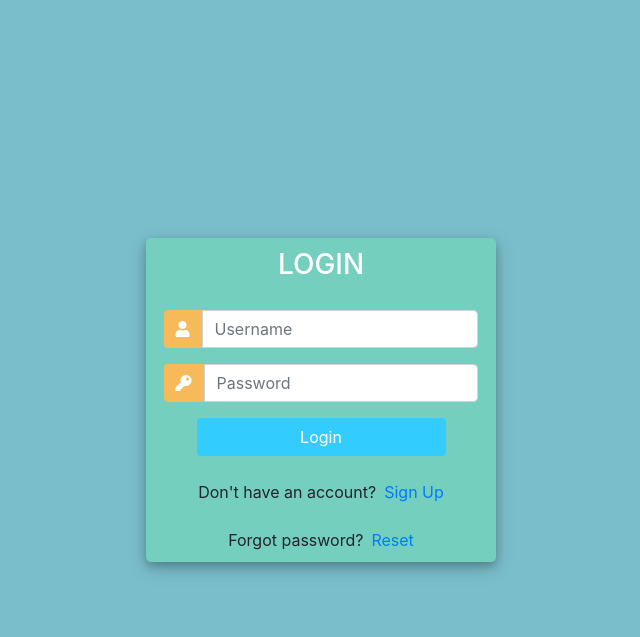
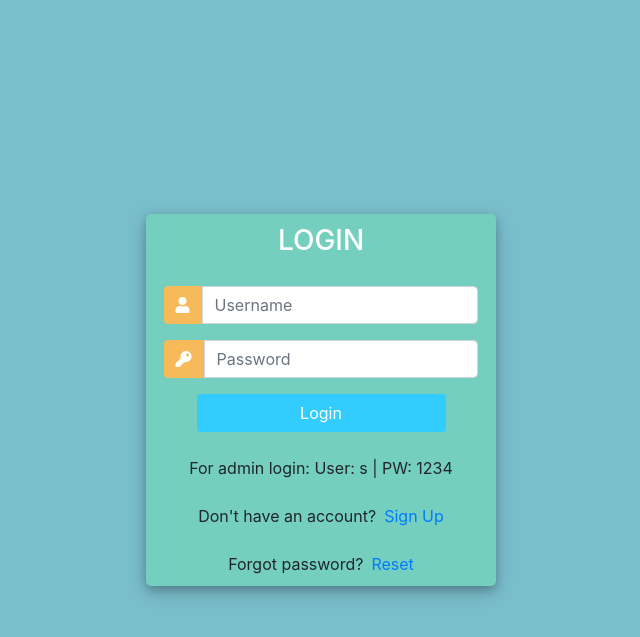
Before and after one commit to sidsanghvi/crm, a Django app: page /login/ in a window 1280 px wide. Shown: the top 637 px of the page, without its empty margins (319-959 px from the left). Run offline with Django 3.2, Linux system fonts and the light colour scheme; some libraries are stand-ins or nearby versions.

Commit message:
login info added

```diff
--- a/accounts/templates/accounts/customer.html
+++ b/accounts/templates/accounts/customer.html
@@ -8,7 +8,6 @@
       <div class="card card-body">
         <h5>Customer: {{customer.name}}</h5>
         <hr>
-        <a class="btn btn-outline-info  btn-sm btn-block" href="">Update Customer</a>
         <a class="btn btn-outline-info  btn-sm btn-block" href="{% url 'create_order' customer.id %}">Place Order</a>
 
       </div>
--- a/accounts/templates/accounts/dashboard.html
+++ b/accounts/templates/accounts/dashboard.html
@@ -11,7 +11,6 @@
       <h5>CUSTOMERS:</h5>
       <hr>
       <div class="card card-body">
-        <a class="btn btn-primary  btn-sm btn-block" href="">Create Customer</a>
         <table class="table table-sm">
           <tr>
             <th></th>
--- a/accounts/templates/accounts/login.html
+++ b/accounts/templates/accounts/login.html
@@ -113,6 +113,11 @@
 
 				<div class="mt-4">
 					<div class="d-flex justify-content-center links">
+						For admin login: </n>
+						User: s | PW: 1234
+					</div>
+					<br>
+					<div class="d-flex justify-content-center links">
 						Don't have an account? <a href="{% url 'register' %}" class="ml-2">Sign Up</a>
 					</div>
 					<br>
```
Also changed, not shown: db.sqlite3.
